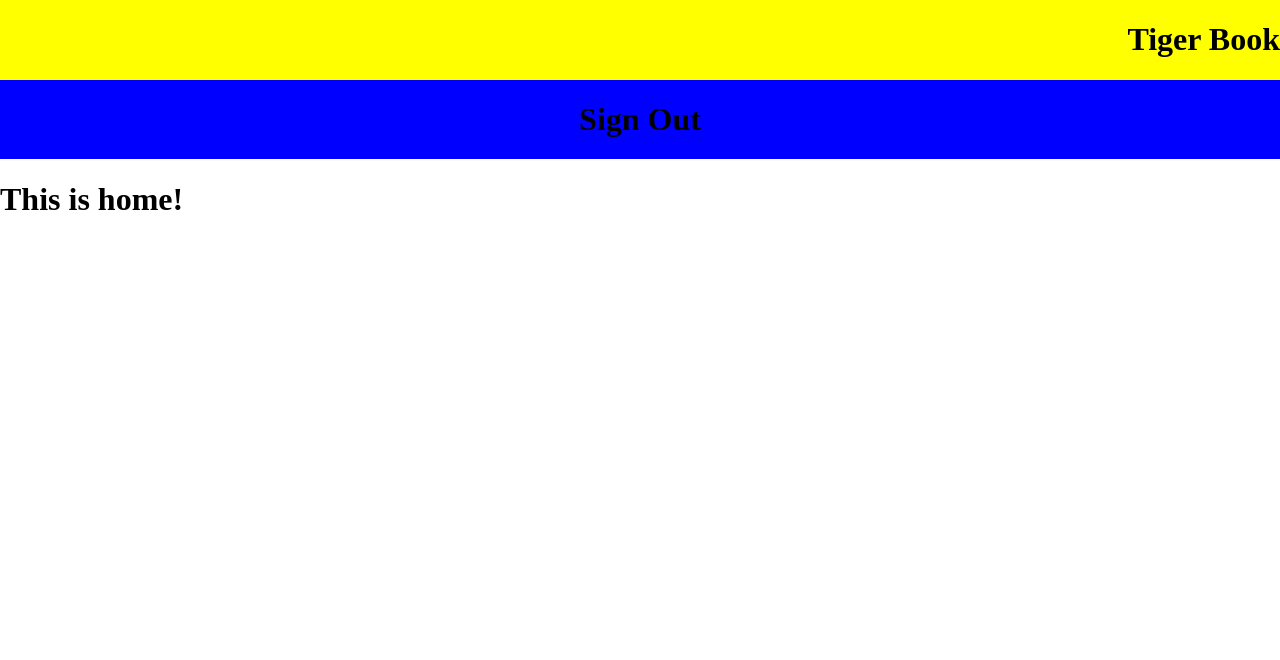
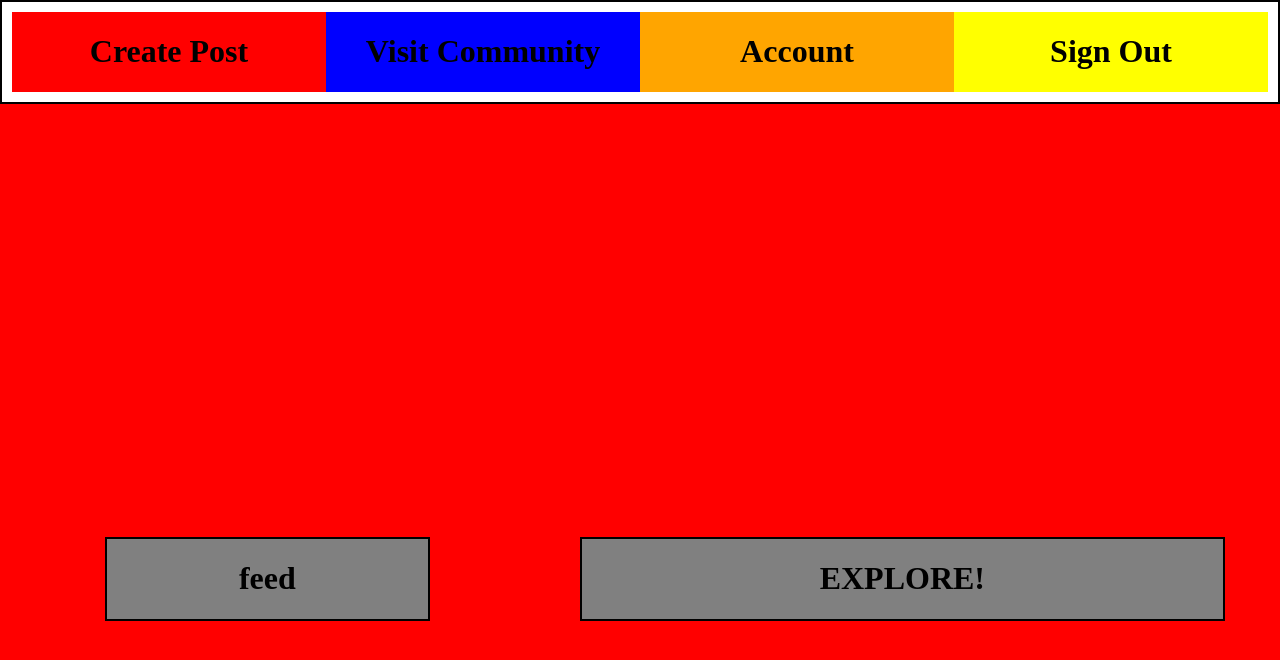
Before and after one commit to unheroic-sam/Tiger-Book, a React (Create React App) app in the folder tigerbook-react/: page / in a window 1280 px wide. Both pictures are taken after a click on the element "home". Shown: the top 660 px of the page. Built offline with nearby package versions, Linux system fonts and the light colour scheme.

Commit message:
Create NavigationBar Component

```diff
--- a/tigerbook-react/src/App.js
+++ b/tigerbook-react/src/App.js
@@ -1,9 +1,9 @@
 import React, { Component } from 'react';
 import SignIn from './components/SignIn/signIn';
 import Register from './components/Register/Register';
-import Home from './components/Home/Home';
 import NavigationBar from './components/NavigationBar/NavigationBar';
 import './App.css';
+import MainWindow from './components/MainWindow/MainWindow';
 
 class App extends Component {
 
@@ -31,7 +31,7 @@ class App extends Component {
       			<NavigationBar isSignedIn={isSignedIn} onRouteChange={this.onRouteChange}/>
       			{ route === 'home'
       				?<div>
-      					<Home />
+      					<MainWindow />
       				</div>
       			:(
       				this.state.route === 'signIn'
--- /dev/null
+++ b/tigerbook-react/src/components/MainWindow/MainWindow.css
@@ -0,0 +1,29 @@
+.window-wrapper {
+	display: flex;
+	justify-content: center;
+	align-items: center;
+	background: red;
+	height: 1000px;
+	padding: 5px;
+	;
+}
+
+.feed{
+	display: flex;
+	flex: 1;
+	justify-content: center;
+	align-items: left;
+	background: grey;
+	border: 2px solid black;
+	margin: 25px 50px 75px 100px;
+}
+
+.explore{
+	display: flex;
+	flex: 2;
+	justify-content: center;
+	align-items: left;
+	background: grey;
+	border: 2px solid black;
+	margin: 25px 50px 75px 100px;
+}
--- /dev/null
+++ b/tigerbook-react/src/components/MainWindow/MainWindow.js
@@ -0,0 +1,18 @@
+import React from 'react';
+import './MainWindow.css';
+
+const MainWindow = () => {
+	return (
+		<div className='window-wrapper'>
+			<div className='feed'>
+				<h1>feed</h1>
+			</div>
+
+			<div className='explore'>
+				<h1>EXPLORE!</h1>
+			</div>
+		</div>
+	)
+}
+
+export default MainWindow;
--- a/tigerbook-react/src/components/NavigationBar/Navigation.css
+++ b/tigerbook-react/src/components/NavigationBar/Navigation.css
@@ -1,19 +1,37 @@
 .SignedInNav {
 	display: flex;
+	border: 2px solid black;
+	padding: 10px;
 }
 
-.col1 {
+.create-post {
+	display: flex;
 	flex: 1;
-	display: flex;
-	justify-content: flex-end;
-	background-color: yellow;
-
+	justify-content: center;
+	align-items: center;
+	background: red;
 }
 
-.col2 {
+.visit-community {
+	display: flex;
 	flex: 1;
-	display: flex;
 	justify-content: center;
 	align-items: center;
-	background-color: blue;
+	background: blue;
 }
+
+.account {
+	display: flex;
+	flex: 1;
+	justify-content: center;
+	align-items: center;
+	background: orange;
+}
+
+.sign-out {
+	display: flex;
+	flex: 1;
+	justify-content: center;
+	align-items: center;
+	background: yellow;
+}
--- a/tigerbook-react/src/components/NavigationBar/NavigationBar.js
+++ b/tigerbook-react/src/components/NavigationBar/NavigationBar.js
@@ -4,7 +4,7 @@ import './Navigation.css';
 const NavigationBar = ({ onRouteChange, isSignedIn}) => {
 	if(isSignedIn === false) {
 		return(
-			<div className='SignedInNav'>
+			<div className='Not-SignedInNav'>
 				<div className='col1'>
 					<h1>Tiger Book</h1>
 				</div>
@@ -15,12 +15,19 @@ const NavigationBar = ({ onRouteChange, isSignedIn}) => {
 		)
 	} else {
 		return (
-			<div className='Not-SignedInNav'>
-				<div className='col1'>
-					<h1>Tiger Book</h1>
+			<div className='SignedInNav'>
+				<div className= 'create-post'>
+					<h1>Create Post</h1>
 				</div>
-				<div className='col2'>
-					<h1 onClick = {() => onRouteChange('signOut')}>Sign Out</h1>
+
+				<div className='visit-community'>
+					<h1>Visit Community</h1>
+				</div>
+				<div className='account'>
+					<h1>Account</h1>
+				</div>
+				<div className='sign-out'>
+					<h1 onClick={() => onRouteChange('signIn')}>Sign Out</h1>
 				</div>
 			</div>
 		)
```
Also changed, not shown: 1 other file (tests, documents, lock files or other folders).
